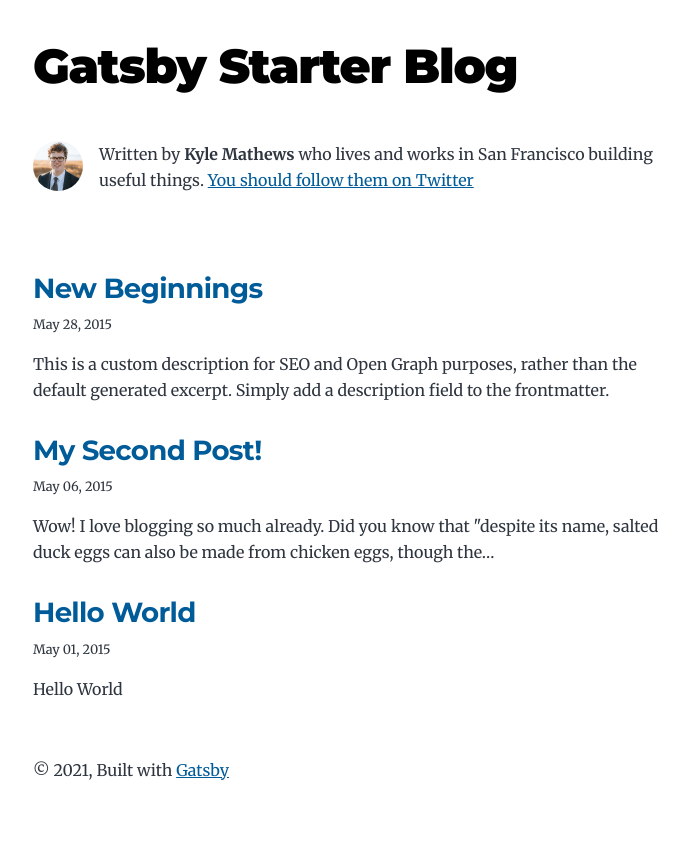
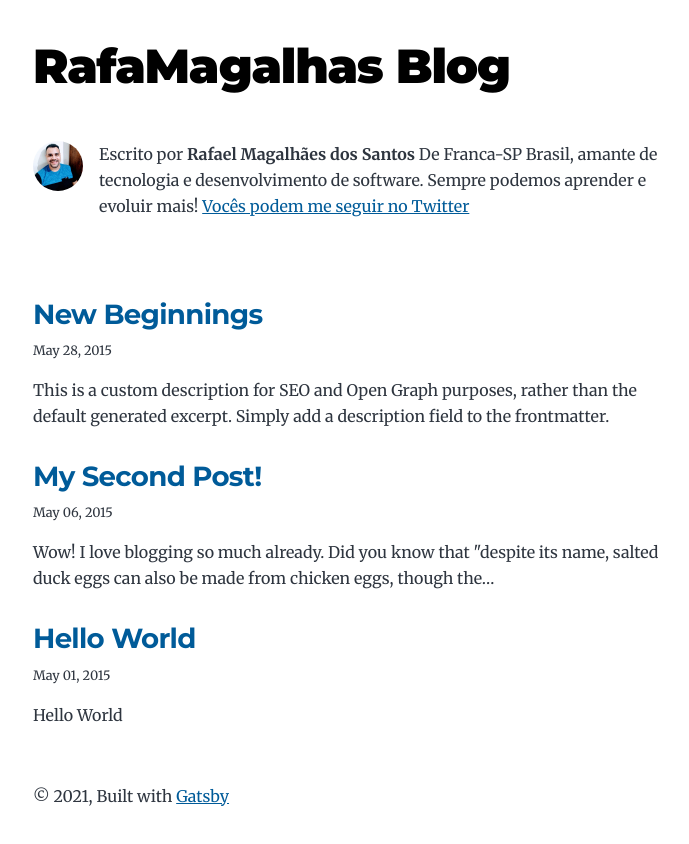
Before and after one commit to rafamagalhas/rafamagalhas-blog, a Gatsby site: page / in a window 1280 px wide. Shown: the whole page, without its empty margins (291-980 px from the left). Built offline with nearby package versions, Linux system fonts and the light colour scheme; Gatsby itself is replaced by a stand-in of ours.

Commit message:
feat: change profile info

```diff
--- a/gatsby-config.js
+++ b/gatsby-config.js
@@ -1,14 +1,14 @@
 module.exports = {
   siteMetadata: {
-    title: `Gatsby Starter Blog`,
+    title: `RafaMagalhas Blog`,
     author: {
-      name: `Kyle Mathews`,
-      summary: `who lives and works in San Francisco building useful things.`,
+      name: `Rafael Magalhães dos Santos`,
+      summary: `De Franca-SP Brasil, amante de tecnologia e desenvolvimento de software. Sempre podemos aprender e evoluir mais!`,
     },
-    description: `A starter blog demonstrating what Gatsby can do.`,
+    description: `Um blog com fins didáticos, para entender o funcionamento do Gatsby e compartilhar algumas coisas.`,
     siteUrl: `https://gatsbystarterblogsource.gatsbyjs.io/`,
     social: {
-      twitter: `kylemathews`,
+      twitter: `@rafamagalhas`,
     },
   },
   plugins: [
--- a/package.json
+++ b/package.json
@@ -2,7 +2,7 @@
   "name": "gatsby-starter-blog",
   "private": true,
   "description": "A starter for a blog powered by Gatsby and Markdown",
-  "version": "0.1.0",
+  "version": "0.2.0",
   "author": "Kyle Mathews <mathews.kyle@gmail.com>",
   "bugs": {
     "url": "https://github.com/gatsbyjs/gatsby/issues"
--- a/src/components/bio.js
+++ b/src/components/bio.js
@@ -36,7 +36,7 @@
         className="bio-avatar"
         layout="fixed"
         formats={["AUTO", "WEBP", "AVIF"]}
-        src="../images/profile-pic.png"
+        src="../images/profile-pic.jpg"
         width={50}
         height={50}
         quality={95}
@@ -44,10 +44,10 @@
       />
       {author?.name && (
         <p>
-          Written by <strong>{author.name}</strong> {author?.summary || null}
+          Escrito por <strong>{author.name}</strong> {author?.summary || null}
           {` `}
           <a href={`https://twitter.com/${social?.twitter || ``}`}>
-            You should follow them on Twitter
+            Vocês podem me seguir no Twitter
           </a>
         </p>
       )}
--- a/src/components/seo.js
+++ b/src/components/seo.js
@@ -76,7 +76,7 @@
 }
 
 Seo.defaultProps = {
-  lang: `en`,
+  lang: `pt-br`,
   meta: [],
   description: ``,
 }
```
Also changed, not shown: src/images/profile-pic.jpg (added), src/images/profile-pic.png (deleted).
